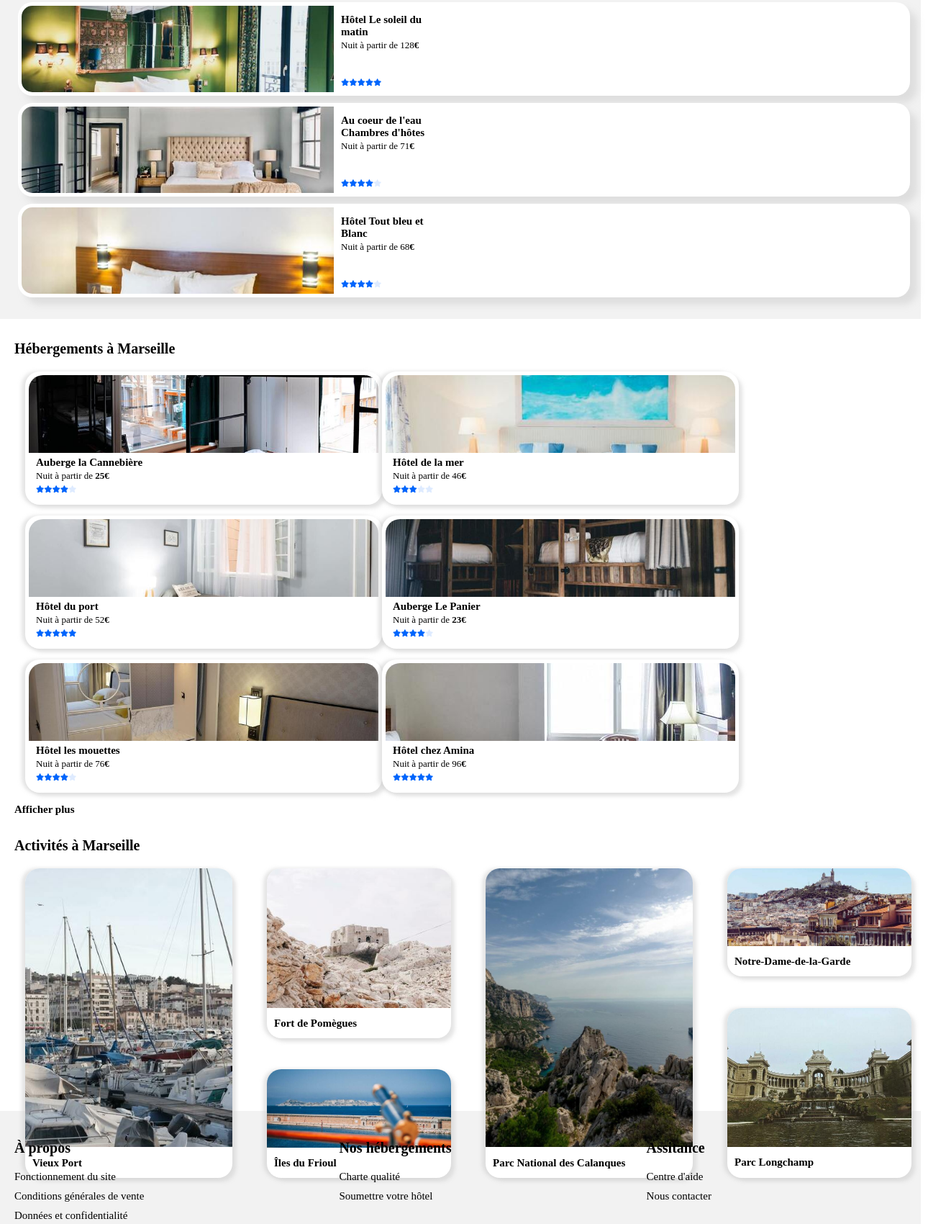
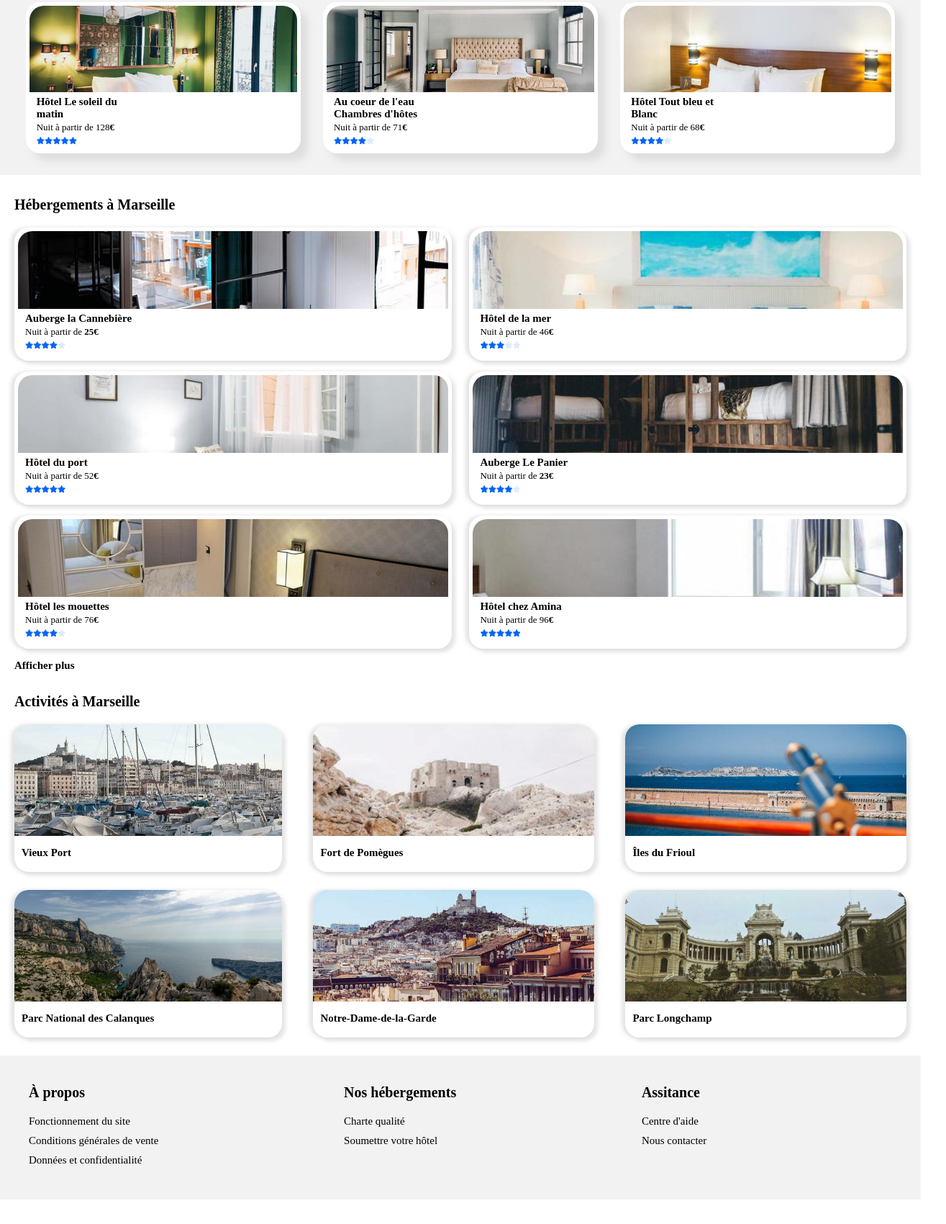
Before and after one commit to corentin-e-student/Edercorentin_2_18032021, a plain HTML site: page index.html in a window 1280 px wide. Shown: the part 524-2224 px from the top of the page at 72% size, 1315 px wide, since content can reach past the window. After the commit the page ends 2190 px from the top, so only its background shows below. Drawn offline with Linux system fonts and the light colour scheme.

Commit message:
Finish Tablet responsive

```diff
--- a/css/activity.css
+++ b/css/activity.css
@@ -27,6 +27,57 @@
 }
 
 @media only screen and (min-width: 600px) {
+
+    .group-cards-activities {
+        display: flex;
+        flex-direction: row;
+        width: 100%;
+        margin-bottom: 25px;
+    }
+
+    .group-cards-activities-lot {
+        display: flex;
+        flex-direction: row;
+        width: 70%;
+    }
+
+    .card-activity {
+        margin: 0;
+    }
+
+    .card-activity-large {
+        height: 205px;
+        width: 30%;
+        margin-right: auto;
+    }
+
+    .card-activity-medium-start {
+        height: 205px;
+        width: 45%;
+        margin-right: auto;
+        margin-left: auto;
+    }
+
+    .card-activity-small-end {
+        height: 205px;
+        width: 45%;
+    }
+
+    .card-activity-medium-end {
+        height: 205px;
+        width: 45%;
+    }
+
+    .card-activity-small-start {
+        height: 205px;
+        width: 45%;
+        margin-right: auto;
+        margin-left: auto;
+    }
+
+}
+
+@media only screen and (min-width: 1400px) {
 
     .card-activity {
         margin: 0;
@@ -81,87 +132,17 @@
     }
 
     .img-activity-large {
-        height: 90%;
+        flex: 13;
         width: 100%;
     }
 
     .img-activity-medium {
-        height: 82%;
+        flex: 6;
         width: 100%;
     }
 
     .img-activity-small {
-        height: 72%;
+        flex: 4;
         width: 100%;
     }
 }
-
-@media only screen and (min-width: 900px) {
-
-    .card-activity {
-        margin: 0;
-    }
-
-    .group-cards-activities {
-        display: flex;
-        flex-direction: row;
-        flex-wrap: wrap;
-        width: 50%;
-    }
-
-    .card-activity-large {
-        margin-right: auto;
-        height: 70%;
-        width: 45%;
-    }
-
-    .group-cards-activities-lot {
-        display: flex;
-        flex-direction: column;
-        justify-content: space-between;
-        margin-right: auto;
-        height: 70%;
-        width: 40%;
-    }
-
-    .card-activity-medium-start {
-        height: 55%;
-        width: 100%;
-    }
-
-    .card-activity-small-end {
-        height: 35%;
-        width: 100%;
-    }
-
-    .card-activity-medium-end {
-        height: 55%;
-        width: 100%;
-    }
-
-    .card-activity-small-start {
-        height: 35%;
-        width: 100%;
-    }
-
-    .img-activity {
-        object-fit: cover;
-        border-top-left-radius: 20px;
-        border-top-right-radius: 20px;
-    }
-
-    .img-activity-large {
-        height: 90%;
-        width: 100%;
-    }
-
-    .img-activity-medium {
-        height: 82%;
-        width: 100%;
-    }
-
-    .img-activity-small {
-        height: 72%;
-        width: 100%;
-    }
-}
--- a/css/body_page.css
+++ b/css/body_page.css
@@ -26,7 +26,7 @@
 -------------------------------------------------------- */
 
 /* Block responsive hosting (popular part + hosting part) */
-.position-hosting-responsive {
+.container-hosting-part {
     display: flex;
     flex-direction: column;
 }
@@ -96,11 +96,6 @@
                         Activity Part
 -------------------------------------------------------- */
 
-.position-activity-responsive {
-    display: flex;
-    flex-direction: column;
-}
-
 .position-title-activity {
     display: flex;
     flex-direction: row;
@@ -146,6 +141,7 @@
     padding-top: 5%;
     padding-left: 10px;
     margin: 0;
+    flex:1
 }
 
 .stars-notations {
@@ -173,35 +169,46 @@
 
 @media only screen and (min-width: 600px) {
 
-    .position-items-popular {
-        padding: 20px 0px 0px 5px;
-    }
-
     .position-items-hosting {
         flex-direction: row;
         width: 100%;
-        padding: 20px 0px 0px 15px;
+        justify-content: space-between;
     }
 
-    .container-block-activity{
+    .container-block-activity {
         display: flex;
         flex-direction: column;
-        width: 100%;
-        height: 380px;
-        margin: 30px 20px 0px 20px;
     }
 
     .position-items-activity {
-        padding: 20px 0px 0px 15px;
+        display: flex;
+        flex-direction: column;
+        flex-wrap: wrap;
+    }
+
+    .container-footer {
+        height: 200px;
+        padding: 0px 20px 0px 20px;
     }
 
     .position-items-footer {
         flex-direction: row;
+        padding-right: 20px;
+    }
+
+    .position-popular-description {
+        padding: 5px 0px 0px 10px;
+    }
+
+    .notations {
+        padding-top: 15px;
     }
 
     .stars-notations {
-        padding: 10px 0 0 0;
+        padding: 0px 0 10px 0;
     }
+
+
 }
 
 /* --------------------------------------------------------
@@ -209,10 +216,6 @@
 -------------------------------------------------------- */
 
 @media only screen and (min-width: 1400px) {
-
-    .position-items {
-        padding: 0px 50px 0px 40px;
-    }
 
     .position-items-search {
         padding: 0px 50px 0px 40px
@@ -255,7 +258,7 @@
         padding: 50px 50px 40px 50px
     }
 
-    .position-hosting-responsive {
+    .container-hosting-part {
         flex-direction: row;
     }
 
@@ -291,6 +294,7 @@
         width: 100%;
         padding: 0;
         padding-top: 30px;
+        flex-direction: row;
         flex-wrap: nowrap;
     }
 
--- a/css/hosting.css
+++ b/css/hosting.css
@@ -57,7 +57,7 @@
 @media only screen and (min-width: 600px) {
 
     .group-cards-hosting {
-        width: 40%;
+        width: 49%;
         margin:0;
     }
 }
--- a/css/navbar_header.css
+++ b/css/navbar_header.css
@@ -5,7 +5,6 @@
     flex-wrap: wrap;
     height: 100px;
     margin: 20px 20px 20px 20px;
-}
 }
 
 .logo-style {
--- a/css/popular.css
+++ b/css/popular.css
@@ -14,6 +14,7 @@
     flex-direction: row;
     background-color: white;
     box-shadow: 10px 10px 10px rgba(204, 204, 204, 0.5);
+    padding: 5px 5px 5px 5px;
     margin-bottom: 10px;
     transition: 0.3s;
     width: 100%;
@@ -24,15 +25,48 @@
     object-fit: cover;
     height: 120px;
     width: 35%;
-    padding: 5px 5px 5px 5px;
     border-top-left-radius: 20px;
     border-bottom-left-radius: 20px;
+}
 
+@media only screen and (min-width: 600px) {
+
+    .group-cards-popular {
+        display: flex;
+        flex-direction: row;
+        flex-wrap: wrap;
+        justify-content: space-around;
+    }
+
+    .card-popular {
+        flex-direction: column;
+        padding: 5px 5px 0px 5px;
+        width: 30%;
+    }
+
+    .img-popular{
+        object-fit: cover;
+        height: 120px;
+        width: 100%;
+        border-top-left-radius: 20px;
+        border-top-right-radius: 20px;
+        border-bottom-left-radius: 0px;
+
+    }
 }
 
 @media only screen and (min-width: 1400px) {
 
+    .group-cards-popular {
+        flex-direction: column;
+        justify-content: none;
+    }
+
     .card-popular {
+        flex-direction: row;
+        padding: 0;
+        width: 100%;
+        padding: 5px 5px 5px 5px;
         border-radius: 25px;
         margin-bottom: 50px;
     }
@@ -41,6 +75,7 @@
         height: 180px;
         width: 40%;
         border-top-left-radius: 25px;
+        border-top-right-radius: 0px;
         border-bottom-left-radius: 25px;
     }
 
--- a/index.html
+++ b/index.html
@@ -52,7 +52,7 @@
         </div>
     </div>
 
-    <div class="position-hosting-responsive">
+    <div class="container-hosting-part">
         <div class="container-block-popular">
             <div class="position-title-popular">
                 <p class="title-style">Les plus populaires</p>
@@ -221,13 +221,12 @@
 
         </div>
     </div>
-    <div class="position-activity-responsive">
+
     <div id="activity" class="container-block container-block-activity" >
         <div class="position-title-activity">
             <p class="title-style">Activités à Marseille</p>
         </div>
         <div class="position-items-activity">
-
             <div class="group-cards-activities">
                 <div class="card-activity card-activity-large ">
                     <img class="img-activity img-activity-large" src="\medias\images\activites\4_small\reno-laithienne-QUgJhdY5Fyk-unsplash.jpg" alt="Auberge la Cannebière">
@@ -263,7 +262,7 @@
             </div>
         </div>
     </div>
-    </div>
+
     <div class="container-footer">
         <div class="position-items-footer">
             <div class="first-section">
```
Lines whose indentation alone changed are shown as unchanged.
